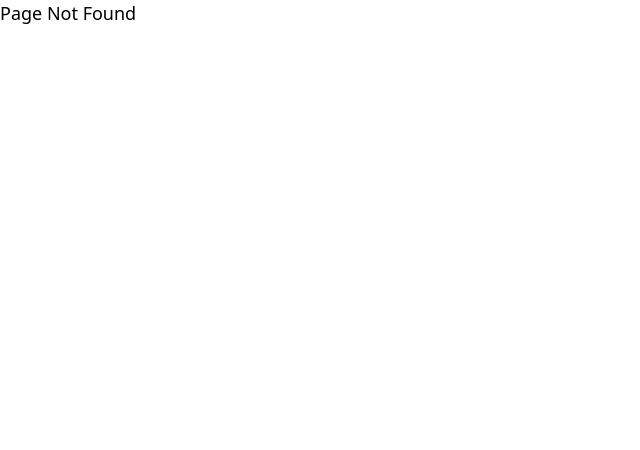
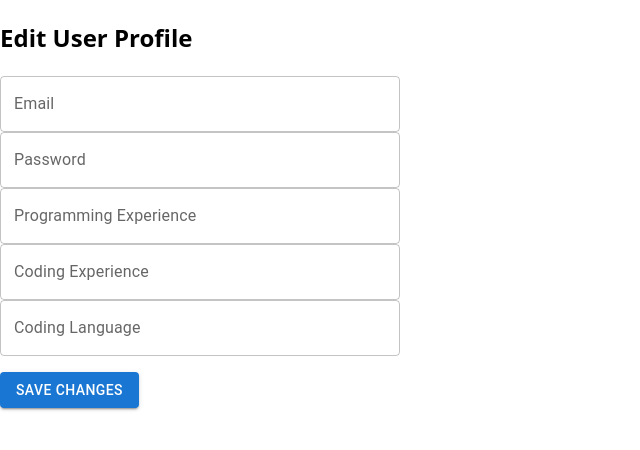
Before and after one commit to zhFIsHappy/EZPrep, a React (Create React App) app: page /edit-profile in a window 1280 px wide. Before the commit this address had no page. Shown: the top 450 px of the page, without its empty margins (0-640 px from the left). Built offline with nearby package versions, Linux system fonts and the light colour scheme; no server answers; what mobx-persist-store would draw is missing.

Commit message:
Save current change

```diff
--- a/src/App.tsx
+++ b/src/App.tsx
@@ -10,6 +10,7 @@ import { ProblemSetPage } from "./pages/ProblemSetPage";
 import SubmissionsPage from "./pages/SubmissionsPage";
 import UserProfile from "./pages/UserProfile";
 import initApp from "./initApp";
+import UserProfileEdit from "./pages/UserProfileEdit";
 
 // Define the props type
 interface AppProps {
@@ -18,10 +19,9 @@ interface AppProps {
 //RegisterPage
 // Modify the App component to accept its props
 const App: React.FC<AppProps> = ({ extra }) => {
-
   useEffect(() => {
     initApp();
-  }, [])
+  }, []);
   // Your existing App component code...
   return (
     <Router>
@@ -34,11 +34,9 @@ const App: React.FC<AppProps> = ({ extra }) => {
           <Route path="/login" element={<UserLogin />} />
           <Route path="/register" Component={RegisterPage} />
           <Route path="/profile" Component={UserProfile} />
-          <Route path="/submissions" element={<SubmissionsPage />}/>
-          <Route
-            path="/problemset"
-            element={<ProblemSetPage />}
-          ></Route>
+          <Route path="/edit-profile" element={<UserProfileEdit />} />
+          <Route path="/submissions" element={<SubmissionsPage />} />
+          <Route path="/problemset" element={<ProblemSetPage />}></Route>
           <Route
             path="*"
             element={<div style={{ fontSize: "large" }}>Page Not Found</div>}
--- a/src/apis/modules/UserInfoAPI.tsx
+++ b/src/apis/modules/UserInfoAPI.tsx
@@ -1,10 +1,15 @@
 import axios, { AxiosError } from "axios";
 import { ServerError } from "../../reducers/ServerError";
-import { userInfo, userSolvedQuestionsCount } from "../../reducers/UserInfo";
-export const getUserInfo = async () => {
+import {
+  userAccountInfo,
+  userCodingPreference,
+  userSolvedQuestionsCount,
+} from "../../reducers/UserInfo";
+
+export const getUserAccountInfo = async (user_id: number) => {
   try {
-    const response = await axios.get<userInfo | ServerError>(
-      "https://ezprep.discovery.cs.vt.edu/api/userInfo/"
+    const response = await axios.get<userAccountInfo | ServerError>(
+      "https://ezprep.discovery.cs.vt.edu/api/user-account-info/"
     );
 
     return response.data;
@@ -17,7 +22,27 @@ export const getUserInfo = async () => {
       }
     }
     // console.log("somethings went wrong!");
-    return { errorMessage: "We cannot get problem statement" };
+    return { errorMessage: "We cannot get user account info" };
+  }
+};
+
+export const getUserCodingPreferenceInfo = async (user_id: number) => {
+  try {
+    const response = await axios.get<userCodingPreference | ServerError>(
+      "https://ezprep.discovery.cs.vt.edu/api/user-coding-preference/"
+    );
+
+    return response.data;
+  } catch (error) {
+    if (axios.isAxiosError(error)) {
+      const ServerErrors = error as AxiosError<ServerError>;
+      if (ServerErrors && ServerErrors.response) {
+        console.log(ServerErrors.response.data);
+        return ServerErrors.response.data;
+      }
+    }
+    // console.log("somethings went wrong!");
+    return { errorMessage: "We cannot get user coding preference info" };
   }
 };
 
--- a/src/appState.ts
+++ b/src/appState.ts
@@ -1,5 +1,5 @@
 import { makeAutoObservable, makeObservable, observable, observe } from "mobx";
-import { makePersistable } from 'mobx-persist-store';
+import { makePersistable } from "mobx-persist-store";
 
 export class AppState {
   token: string | null = null;
@@ -15,7 +15,6 @@ export class AppState {
       properties: ["userName"], // properties to persist
     });
   }
-
 }
 
 export const appState = new AppState();
--- /dev/null
+++ b/src/components/UserInfo/EditUserProfile.tsx
@@ -0,0 +1,130 @@
+import { useEffect, useState } from "react";
+import { appState } from "../../appState";
+import {
+  getUserAccountInfo,
+  getUserCodingPreferenceInfo,
+} from "../../apis/modules/UserInfoAPI";
+import "../../assets/css/edituserprofile.css";
+import TextField from "@mui/material/TextField";
+import Button from "@mui/material/Button";
+import Box from "@mui/material/Box";
+
+export default function EditUserProfile() {
+  const [username, setUsername] = useState("");
+  const [userId, setUserId] = useState(0);
+
+  const [email, setEmail] = useState("");
+  const [password, setPassword] = useState("");
+  const [programmingExp, setProgrammingExp] = useState("");
+  const [codingExp, setCodingExp] = useState("");
+  const [codingLang, setCodingLang] = useState("");
+
+  const [emailChange, setEmailChange] = useState("");
+  const [passwordChange, setPasswordChange] = useState("");
+  const [programmingExpChange, setProgrammingExpChange] = useState("");
+  const [codingExpChange, setCodingExpChange] = useState("");
+  const [codingLangChange, setCodingLangChange] = useState("");
+
+  async function userAccountInfo(user_id: number) {
+    const userAccountInfoResponse = await getUserAccountInfo(user_id);
+    if ("email" in userAccountInfoResponse) {
+      setEmail(userAccountInfoResponse.email);
+      setPassword(userAccountInfoResponse.password);
+    } else {
+      console.error(
+        "An error occurred when getting user information :",
+        userAccountInfoResponse.errorMessage
+      );
+    }
+  }
+
+  async function userCodingPrefInfo(user_id: number) {
+    const userCodingPreferenceResponse = await getUserCodingPreferenceInfo(
+      user_id
+    );
+    if ("programmingExp" in userCodingPreferenceResponse) {
+      setProgrammingExp(userCodingPreferenceResponse.programmingExp);
+      setCodingExp(userCodingPreferenceResponse.codingExp);
+      setCodingLang(userCodingPreferenceResponse.codingLang);
+    } else {
+      console.error(
+        "An error occurred when getting user information :",
+        userCodingPreferenceResponse.errorMessage
+      );
+    }
+  }
+
+  useEffect(() => {
+    setUsername(appState.userName);
+    setUserId(appState.userId);
+    userAccountInfo(userId);
+    userCodingPrefInfo(userId);
+  }, []);
+
+  const handleSubmit = (event) => {
+    event.preventDefault();
+    // Send updated user profile data to the server
+    // Implement your logic here
+  };
+
+  return (
+    <div className="edit-user-info-container">
+      <Box sx={{ maxWidth: 400 }}>
+        <h2>Edit User Profile</h2>
+        <form onSubmit={handleSubmit}>
+          <div>
+            <TextField
+              id="email"
+              label="Email"
+              defaultValue={email}
+              value={emailChange}
+              onChange={(e) => setEmailChange(e.target.value)}
+              fullWidth
+            />
+          </div>
+          <div>
+            <TextField
+              id="password"
+              label="Password"
+              type="password"
+              defaultValue={password}
+              value={passwordChange}
+              onChange={(e) => setPasswordChange(e.target.value)}
+              fullWidth
+            />
+          </div>
+          <div>
+            <TextField
+              id="programmingExp"
+              label="Programming Experience"
+              value={programmingExp}
+              onChange={(e) => setProgrammingExpChange(e.target.value)}
+              fullWidth
+            />
+          </div>
+          <div>
+            <TextField
+              id="codingExp"
+              label="Coding Experience"
+              value={codingExp}
+              onChange={(e) => setCodingExpChange(e.target.value)}
+              fullWidth
+            />
+          </div>
+          <div>
+            <TextField
+              id="codingLang"
+              label="Coding Language"
+              value={codingLang}
+              onChange={(e) => setCodingLangChange(e.target.value)}
+              fullWidth
+            />
+          </div>
+          <Button variant="contained" type="submit" sx={{ marginTop: 2 }}>
+            Save Changes
+          </Button>
+        </form>
+      </Box>
+    </div>
+  );
+}
--- a/src/components/UserInfo/UserDetails.tsx
+++ b/src/components/UserInfo/UserDetails.tsx
@@ -4,7 +4,6 @@ import Cookies from "js-cookie";
 import { jwtDecode } from "jwt-decode";
 import { deepOrange } from "@mui/material/colors";
 import { useEffect, useState } from "react";
-import { getUserInfo } from "../../apis/modules/UserInfoAPI";
 import "../../assets/css/userinfo.css";
 import Button from "@mui/material/Button";
 import { SettingOutlined } from "@ant-design/icons";
--- /dev/null
+++ b/src/pages/UserProfileEdit.tsx
@@ -0,0 +1,9 @@
+import EditUserProfile from "../components/UserInfo/EditUserProfile";
+
+export default function UserProfileEdit() {
+  return (
+    <div>
+      <EditUserProfile />
+    </div>
+  );
+}
```
Also changed, not shown: src/reducers/UserInfo.ts (+9 -2 lines), src/assets/css/edituserprofile.css (added).
